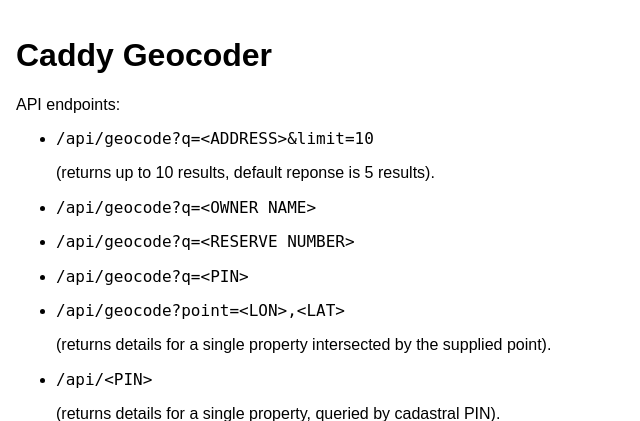
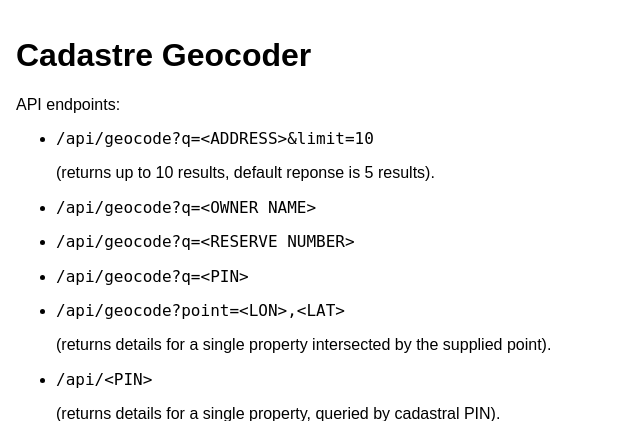
Before and after one commit to dbca-wa/geocoder, a Flask app: page / in a window 1280 px wide. Shown: the top 421 px of the page, without its empty margins (0-640 px from the left). Run offline with Flask 3, Linux system fonts and the light colour scheme; some libraries are stand-ins or nearby versions.

Commit message:
Rename Caddy -> Cadastre

```diff
--- a/geocoder/templates/index.html
+++ b/geocoder/templates/index.html
@@ -1,7 +1,7 @@
 <!doctype html>
 <html lang="en">
   <head>
-    <title>Caddy Geocoder</title>
+    <title>Cadastre Geocoder</title>
     <meta charset="utf-8" />
     <meta http-equiv="X-UA-Compatible" content="IE=edge" />
     <meta name="description" content="Cadastre spatial dataset geocoder" />
@@ -32,7 +32,7 @@
         your experience.
       </p>
     <![endif]-->
-    <h1>Caddy Geocoder</h1>
+    <h1>Cadastre Geocoder</h1>
     <p>API endpoints:</p>
     <ul>
       <li>
```
Also changed, not shown: kustomize/README.md.
